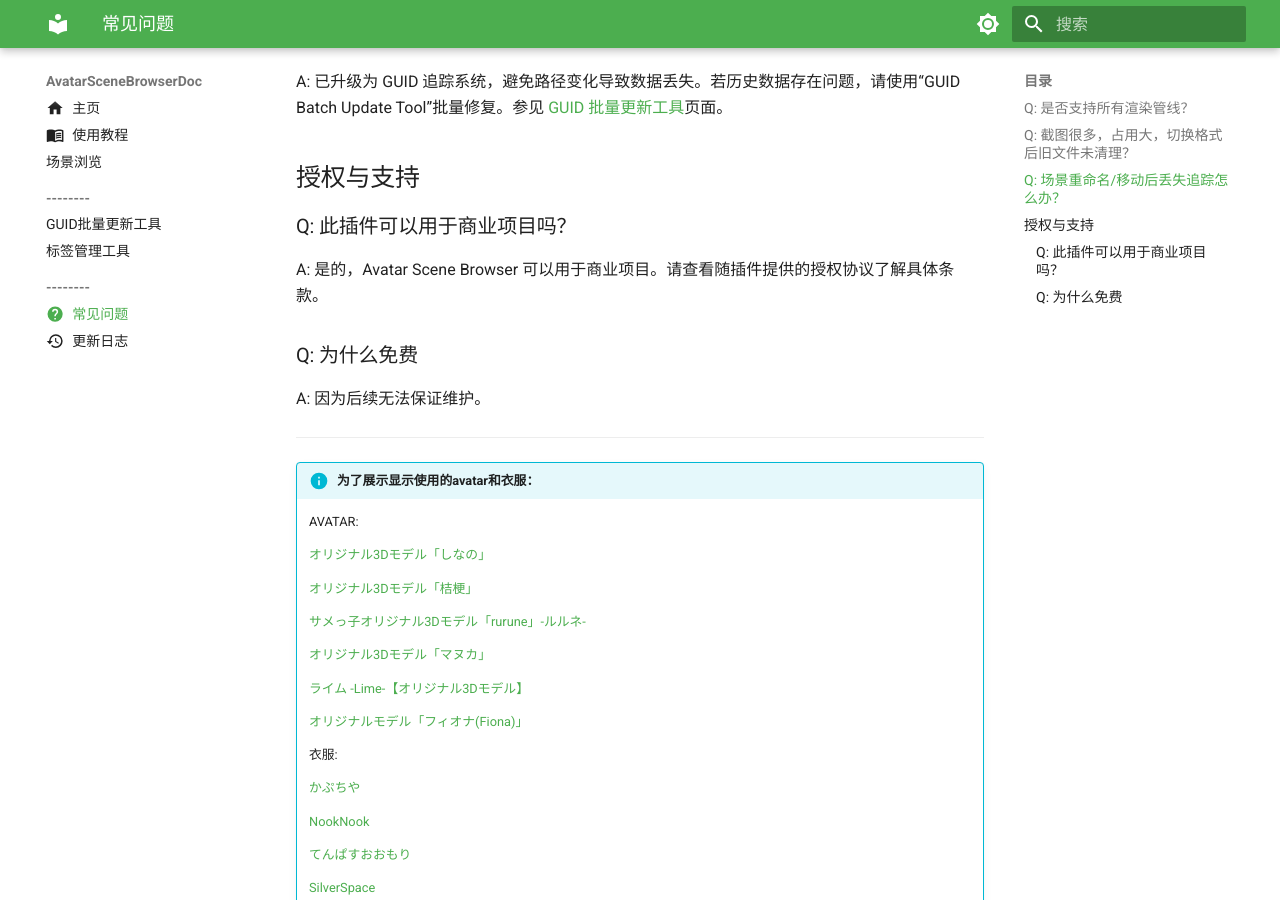
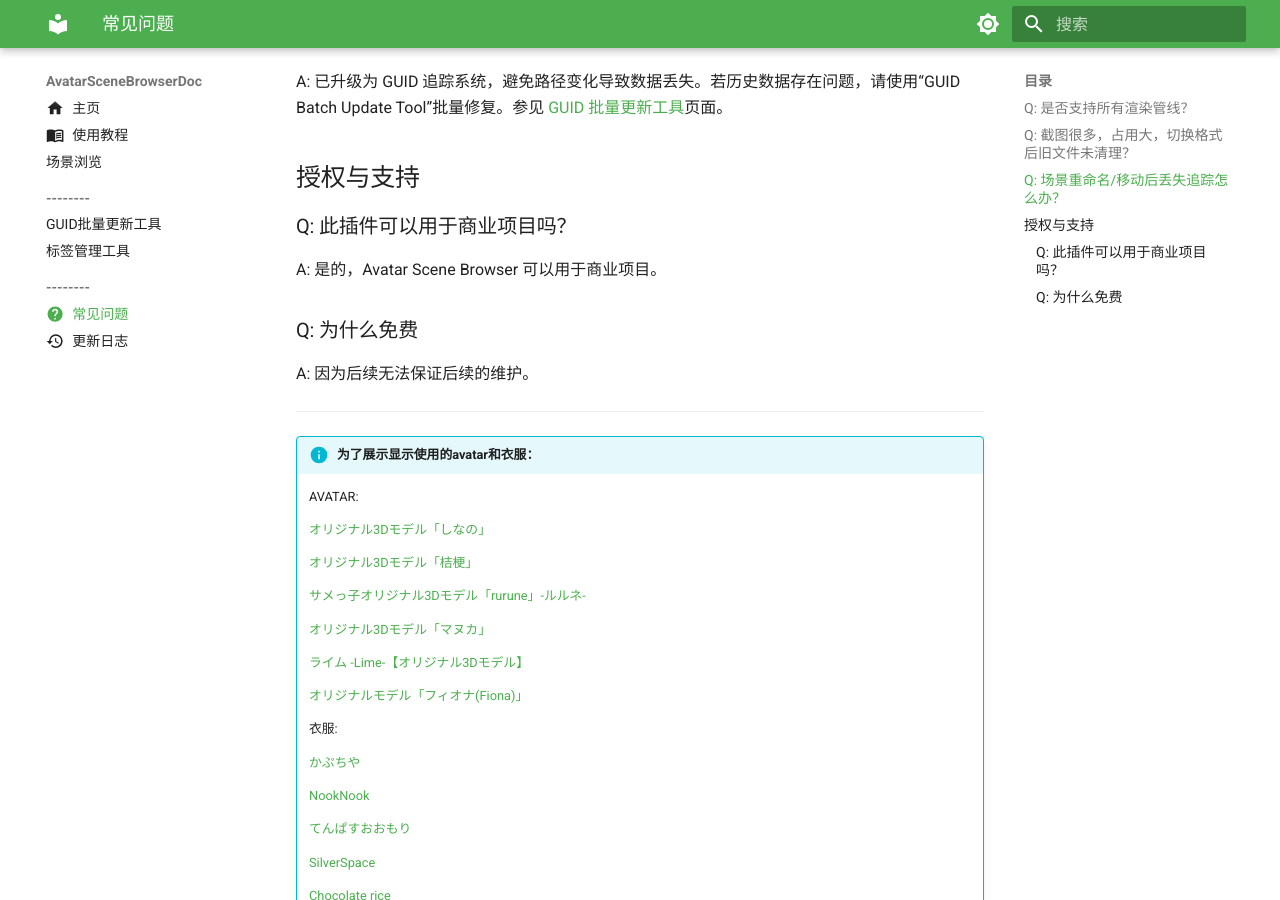
Before and after one commit to Cynth-Mt/AvatarSceneBrowserDoc, an MkDocs documentation site: the page built from docs/faq.md, in a window 1280 px wide and 900 px high, scrolled down 459 px. Built offline with MkDocs 1.6.1 and Material for MkDocs 9.7.7, drawn with Linux system fonts in a browser that asks for light colours.

Commit message:
修改文档

```diff
--- a/docs/faq.md
+++ b/docs/faq.md
@@ -22,11 +22,11 @@
 
 ### Q: 此插件可以用于商业项目吗？
 
-A: 是的，Avatar Scene Browser 可以用于商业项目。请查看随插件提供的授权协议了解具体条款。
+A: 是的，Avatar Scene Browser 可以用于商业项目。
 
 ### Q: 为什么免费
 
-A: 因为后续无法保证维护。
+A: 因为后续无法保证后续的维护。
 
 ------
 
```
Also changed, not shown: docs/scene-browsing.md (+1 -1 lines).
